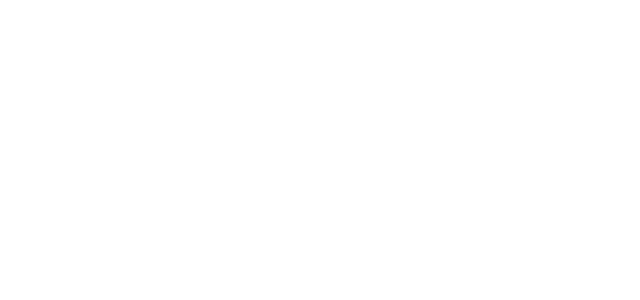
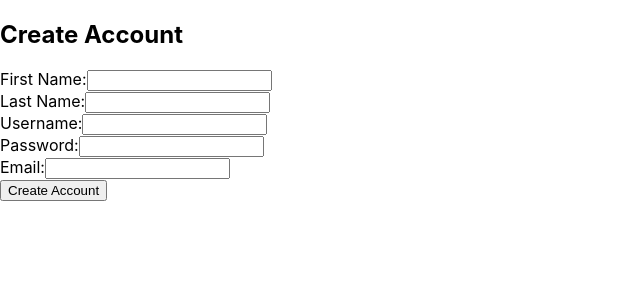
Before and after one commit to Salssssss/KACC-1, a React (Create React App) app in the folder client/: page /create-account in a window 1280 px wide. Before the commit this address had no page. Shown: the top 300 px of the page, without its empty margins (0-640 px from the left). Built offline with nearby package versions, Linux system fonts and the light colour scheme.

Commit message:
created a simple account creation page and LandingPage

```diff
--- a/client/src/App.js
+++ b/client/src/App.js
@@ -1,17 +1,20 @@
 import React from 'react';
 import { BrowserRouter as Router, Route, Routes } from 'react-router-dom';
-import Login from './Login';
-import Dashboard from './Dashboard'; // Import a Dashboard component (or whatever you want)
+import LandingPage from './LandingPage'; // Import the Landing Page component
+import Login from './Login'; // Import the Login component
+import CreateAccount from './CreateAccount'; // Import the Create Account component
+import Dashboard from './Dashboard'; // Assuming you have a dashboard component
 
 function App() {
   return (
     <Router>
-      <div>
-        <Routes>
-          <Route path="/" element={<Login />} />
-          <Route path="/dashboard" element={<Dashboard />} /> {/* Dashboard route */}
-        </Routes>
-      </div>
+      <Routes>
+        {/* Define the routes */}
+        <Route path="/" element={<LandingPage />} />
+        <Route path="/login" element={<Login />} />
+        <Route path="/create-account" element={<CreateAccount />} />
+        <Route path="/dashboard" element={<Dashboard />} />
+      </Routes>
     </Router>
   );
 }
--- /dev/null
+++ b/client/src/CreateAccount.js
@@ -0,0 +1,71 @@
+import React, {useState} from "react";
+import axios from "axios";
+import { useNavigate } from "react-router-dom";
+
+const CreateAccount = () => {
+    const [firstName, setFirstName] = useState('');
+    const [lastName, setLastName] = useState('');
+    const [username, setUsername] = useState('');
+    const [password, setPassword] = useState('');
+    const [email, setEmail] = useState('');
+    const [message, setMessage] = useState('');
+    const navigate = useNavigate(); //initiate useNavigate for redirection
+
+    const handleCreateAccount = async (e) => {
+        e.preventDefault();
+
+        try{
+            const response = await axios.post('http://localhost:5000/users/create-account', {
+                firstName,
+                lastName,
+                username,
+                password,
+                email,
+            });
+
+            setMessage(response.data.message);
+
+            if(response.data.message === 'Account created successfully') {
+                navigate('/login'); //redirect to login screen
+            }
+        } catch (error) {
+            if (error.response && error.response.status === 400) {
+                setMessage('Account creation failed: ' + error.response.data.message);
+              } else {
+                setMessage('Error connecting to server');
+              }
+        }
+
+    };
+    return (
+        <div>
+          <h2>Create Account</h2>
+          <form onSubmit={handleCreateAccount}>
+            <div>
+              <label>First Name:</label>
+              <input type="text" value={firstName} onChange={(e) => setFirstName(e.target.value)} required />
+            </div>
+            <div>
+              <label>Last Name:</label>
+              <input type="text" value={lastName} onChange={(e) => setLastName(e.target.value)} required />
+            </div>
+            <div>
+              <label>Username:</label>
+              <input type="text" value={username} onChange={(e) => setUsername(e.target.value)} required />
+            </div>
+            <div>
+              <label>Password:</label>
+              <input type="password" value={password} onChange={(e) => setPassword(e.target.value)} required />
+            </div>
+            <div>
+              <label>Email:</label>
+              <input type="email" value={email} onChange={(e) => setEmail(e.target.value)} required />
+            </div>
+            <button type="submit" > Create Account</button>
+          </form>
+          {message && <p>{message}</p>}
+        </div>
+      );
+};
+
+export default CreateAccount;
--- /dev/null
+++ b/client/src/LandingPage.js
@@ -0,0 +1,17 @@
+import React from 'react';
+import { useNavigate } from 'react-router-dom'; // For navigation
+
+const LandingPage = () => {
+  const navigate = useNavigate(); // Initialize useNavigate for navigation
+
+  return (
+    <div>
+      <h2>Welcome</h2>
+      <p>Please select an option:</p>
+      <button onClick={() => navigate('/login')}>Login</button>
+      <button onClick={() => navigate('/create-account')}>Create Account</button>
+    </div>
+  );
+};
+
+export default LandingPage;
--- a/client/src/Login.js
+++ b/client/src/Login.js
@@ -16,6 +16,7 @@
         username,
         password
       });
+
 
       setMessage(response.data.message);
 
```
Also changed, not shown: 1 other file (tests, documents, lock files or other folders).
